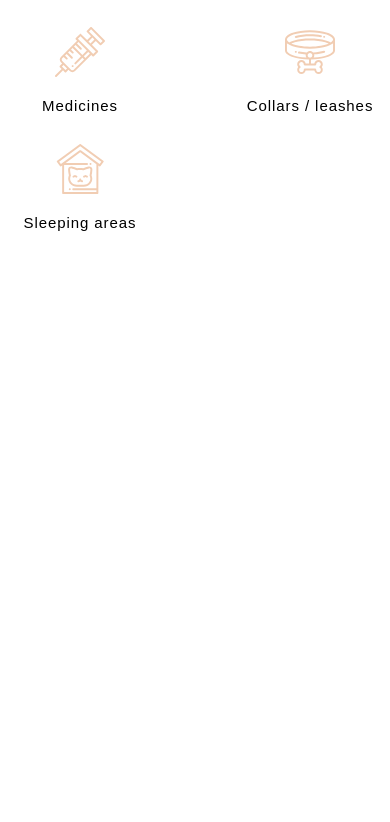
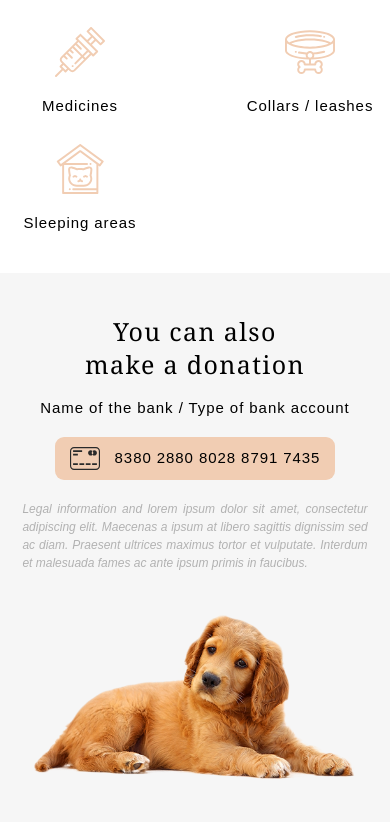
Before and after one commit to iiGrin/shelter-rss, a website: page src/index.html in a window 390 px wide. Shown: the part 3028-3850 px from the top of the page. Before the commit the page ends 3301 px from the top, so only its background shows below. Drawn offline with nearby package versions, Linux system fonts and the light colour scheme; files that its build step writes are made by us from their sources; files whose address does not match are found by name.

Commit message:
feat: donation section all layouts

```diff
--- a/src/index.html
+++ b/src/index.html
@@ -131,45 +131,88 @@
 
     <section class="help">
         <div class="container">
-            <h2 class="heading heading_section heading_help">How you can help<br/>our shelter</h2>
+            <h2 class="heading heading_section heading_help">How you can help<br />our shelter</h2>
             <ul class="help__items">
                 <li class="help__item">
-                    <div class="help__item__icon"><img src="icons/icon-help/icon-pet-food.svg" alt="pet food"></div>
+                    <div class="help__item__icon">
+                        <img src="icons/icon-help/icon-pet-food.svg" alt="pet food">
+                    </div>
                     <div class="help__item__title">Pet food</div>
                 </li>
                 <li class="help__item">
-                    <div class="help__item__icon"><img src="icons/icon-help/icon-transportation.svg" alt="transportation"></div>
+                    <div class="help__item__icon">
+                        <img src="icons/icon-help/icon-transportation.svg" alt="transportation">
+                    </div>
                     <div class="help__item__title">Transportation</div>
                 </li>
                 <li class="help__item">
-                    <div class="help__item__icon"><img src="icons/icon-help/icon-toys.svg" alt="toys"></div>
+                    <div class="help__item__icon">
+                        <img src="icons/icon-help/icon-toys.svg" alt="toys">
+                    </div>
                     <div class="help__item__title">Toys</div>
                 </li>
                 <li class="help__item">
-                    <div class="help__item__icon"><img src="icons/icon-help/icon-bowls-and-cups.svg" alt="bowls and cups"></div>
+                    <div class="help__item__icon">
+                        <img src="icons/icon-help/icon-bowls-and-cups.svg" alt="bowls and cups">
+                    </div>
                     <div class="help__item__title">Bowls and cups</div>
                 </li>
                 <li class="help__item">
-                    <div class="help__item__icon"><img src="icons/icon-help/icon-shampoos.svg" alt="shampoos"></div>
+                    <div class="help__item__icon">
+                        <img src="icons/icon-help/icon-shampoos.svg" alt="shampoos">
+                    </div>
                     <div class="help__item__title">Shampoos</div>
                 </li>
                 <li class="help__item">
-                    <div class="help__item__icon"><img src="icons/icon-help/icon-vitamins.svg" alt="vitamins"></div>
+                    <div class="help__item__icon">
+                        <img src="icons/icon-help/icon-vitamins.svg" alt="vitamins">
+                    </div>
                     <div class="help__item__title">Vitamins</div>
                 </li>
                 <li class="help__item">
-                    <div class="help__item__icon"><img src="icons/icon-help/icon-medicines.svg" alt="medicines"></div>
+                    <div class="help__item__icon">
+                        <img src="icons/icon-help/icon-medicines.svg" alt="medicines">
+                    </div>
                     <div class="help__item__title">Medicines</div>
                 </li>
                 <li class="help__item">
-                    <div class="help__item__icon"><img src="icons/icon-help/icon-collars-leashes.svg" alt="collars leashes"></div>
+                    <div class="help__item__icon">
+                        <img src="icons/icon-help/icon-collars-leashes.svg" alt="collars leashes">
+                    </div>
                     <div class="help__item__title">Collars / leashes</div>
                 </li>
                 <li class="help__item">
-                    <div class="help__item__icon"><img src="icons/icon-help/icon-sleeping-area.svg" alt="sleeping area"></div>
+                    <div class="help__item__icon">
+                        <img src="icons/icon-help/icon-sleeping-area.svg" alt="sleeping area">
+                    </div>
                     <div class="help__item__title">Sleeping areas</div>
                 </li>
             </ul>
+        </div>
+    </section>
+
+    <section class="donation">
+        <div class="container">
+            <div class="donation__wrapper">
+                <img src="img/donation-dog.png" alt="photo of dog" class="donation__photo">
+                <div class="donation__block">
+                    <h2 class="heading heading_section">
+                        You can also<br/>make a donation
+                    </h2>
+                    <div class="donation__bank-info">
+                        Name of the bank / Type of bank account
+                    </div>
+                    <div class="donation__card-number">
+                        <img class="donation__card-icon" src="icons/credit-card.svg" alt="credit card">
+                        8380 2880 8028 8791 7435
+                    </div>
+                    <p class="donation__legal-info">
+                        Legal information and lorem ipsum dolor sit amet, consectetur adipiscing elit. Maecenas a ipsum
+                        at libero sagittis dignissim sed ac diam. Praesent ultrices maximus tortor et vulputate.
+                        Interdum et malesuada fames ac ante ipsum primis in faucibus.
+                    </p>
+                </div>
+            </div>
         </div>
     </section>
 
--- /dev/null
+++ b/src/sass/blocks/donation/_donation-media.scss
@@ -0,0 +1,66 @@
+@media screen and (max-width: 1084px) {
+    .donation {
+
+        &__wrapper {
+            column-gap: 2%;
+        }
+
+        &__photo {
+            max-width: 48%;
+        }
+    }
+}
+
+@media screen and (max-width: 768px) {
+    .donation {
+
+        &__wrapper {
+            max-width: 505px;
+            flex-direction: column;
+            row-gap: 60px;
+        }
+
+        &__photo {
+            max-width: 100%;
+            order: 2;
+        }
+
+        &__block {
+            max-width: 380px;
+        }
+    }
+}
+
+@media screen and (max-width: 440px) {
+    .donation {
+        padding: 42px 0px;
+
+        &__wrapper {
+            row-gap: 42px;
+        }
+
+        &__photo {
+            max-width: 86.8%;
+        }
+
+        &__block {
+            align-items: center;
+        }
+
+        &__bank-info {
+            text-align: center;
+        }
+
+        &__card-number {
+            max-width: 93.7%;
+            padding-top: 13px;
+            font-size: 15px;
+            line-height: 110%;
+        }
+
+        &__legal-info {
+            max-width: 93.3%;
+            text-align: justify;
+        }
+    }
+}
--- /dev/null
+++ b/src/sass/blocks/donation/_donation.scss
@@ -0,0 +1,50 @@
+.donation {
+    padding: 80px 0 100px 0;
+    background-color: rgb(246, 246, 246);
+
+    &__wrapper {
+        max-width: 915px;
+        margin: 0 auto;
+        display: flex;
+        justify-content: space-between;
+        align-items: center;
+        column-gap: 30px;
+    }
+
+    &__block {
+        display: flex;
+        flex-direction: column;
+        row-gap: 20px;
+    }
+
+    &__bank-info {
+        font-size: 15px;
+        line-height: 110%;
+        letter-spacing: 0.058rem;
+    }
+
+    &__card-number {
+        position: relative;
+        max-width: 349px;
+        height: 43px;
+        padding: 10px 15px 10px 60px;
+        background-color: $main-color;
+        border-radius: 9px;
+        font-size: 20px;
+        line-height: 23px;
+        letter-spacing: 0.058rem;
+    }
+
+    &__card-icon {
+        position: absolute;
+        top: 10px;
+        left: 15px;
+    }
+
+    &__legal-info {
+        font-size: 12px;
+        line-height: 18px;
+        font-style: italic;
+        color: rgb(178, 178, 178);
+    }
+}
--- a/src/sass/style.scss
+++ b/src/sass/style.scss
@@ -57,9 +57,11 @@ a {
 @import "blocks/about/about";
 @import "blocks/our-friends/our-friends";
 @import "blocks/help/help";
+@import "blocks/donation/donation";
 
 
 @import "blocks/not-only/not-only-media";
 @import "blocks/about/about-media";
 @import "blocks/our-friends/our-friends-media";
 @import "blocks/help/help-media";
+@import "blocks/donation/donation-media";
```
Also changed, not shown: dist/css/style.min.css, dist/icons/credit-card.svg (added), dist/img/donation-dog.png (added), dist/index.html, src/icons/credit-card.svg (added), src/img/donation-dog.png (added).
